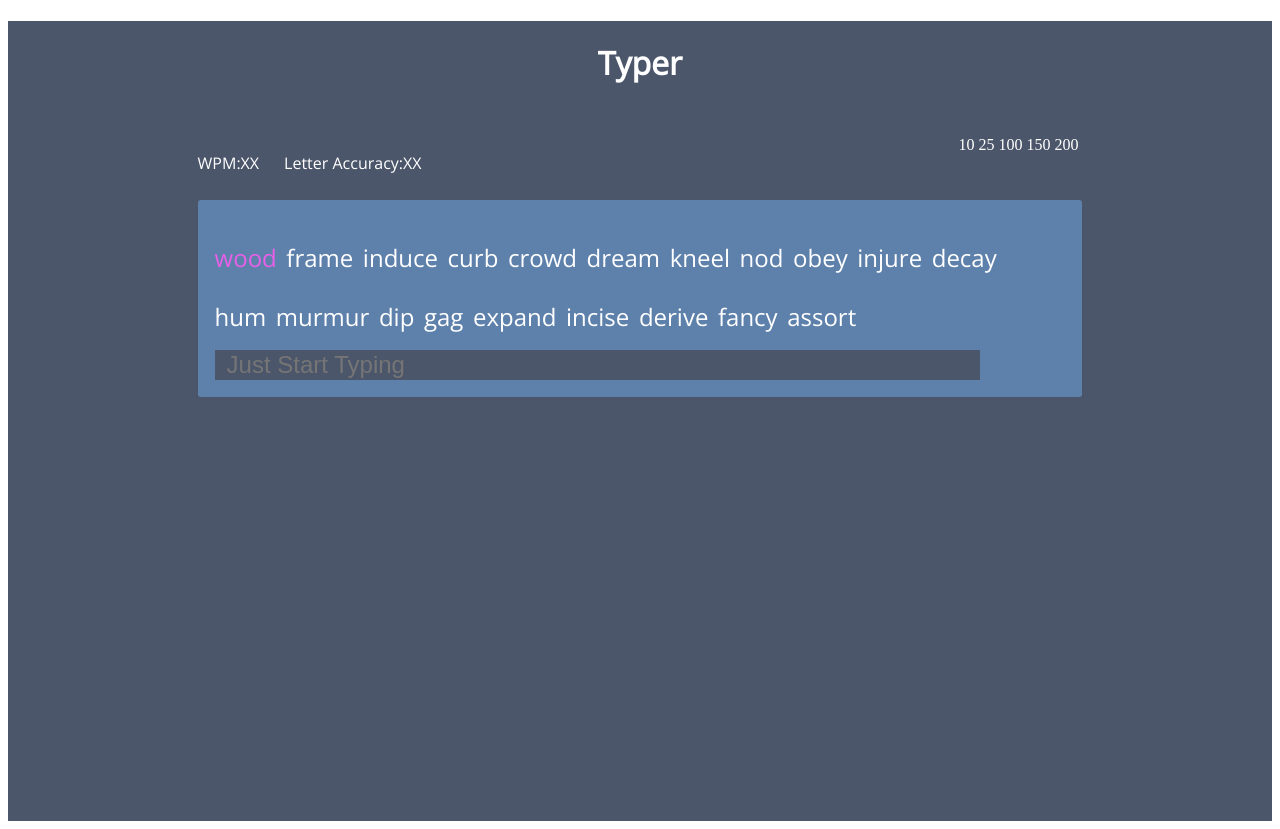
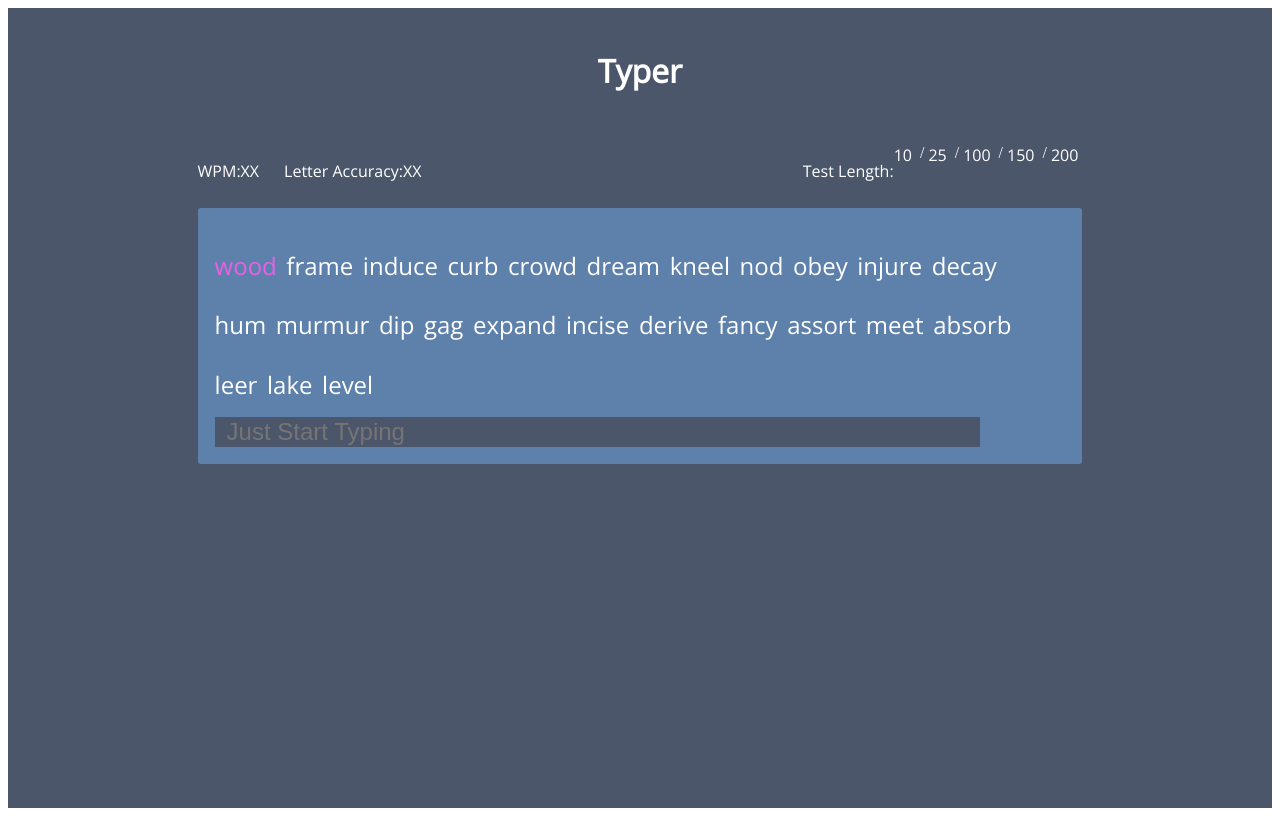
Before and after one commit to emptyelephants/typer, a Next.js app: page / in a window 1280 px wide. Built offline with nearby package versions, Linux system fonts and the light colour scheme.

Commit message:
fixed options font

```diff
--- a/components/gameOptions.js
+++ b/components/gameOptions.js
@@ -5,7 +5,8 @@ const totalWords = [10, 25, 100, 150, 200];
 const assembleOptions = (array, props) => {
   const { setRandWords, setWordIndex, words } = props;
   return (
-    array.map(option => (
+    array.map((option, index) => (
+      <>
         <Option onClick={() => {
           setWordIndex();
           setRandWords(words.sort(() => Math.random() - 0.5).slice(0, option));
@@ -14,12 +15,16 @@ const assembleOptions = (array, props) => {
         >
           {option}
         </Option>
+        { index !== array.length - 1 && <OptionDivider>/</OptionDivider>}
+      </>
     ))
   );
 };
 
 const GameOptions = props => (
   <OptionsContainer>
+    <p>Test Length: </p>
+    {' '}
     {assembleOptions(totalWords, props)}
   </OptionsContainer>
 );
@@ -30,9 +35,16 @@ export default GameOptions;
 const OptionsContainer = styled.div`
   display:flex;
 
+  p {
+    font-family:'Open Sans';
+  }
 `;
 
 const Option = styled.p`
   margin:0 4px 0 0;
   cursor:pointer;
 `;
+
+const OptionDivider = styled.span`
+  margin:0px 4px;
+`;
--- a/pages/index.js
+++ b/pages/index.js
@@ -18,7 +18,7 @@ const Index = (props) => {
   const [wrongLetters, setWrongLetters] = useState(0);
   const [incorrectWords, setIncorrect] = useState([]);
   const [gameStart, setGameStart] = useState(0);
-  const [ammountOfWords, setAmmountOfWords] = useState(20);
+  const [ammountOfWords, setAmmountOfWords] = useState(25);
   const [randWords, setRandWords] = useState(words.slice(0, ammountOfWords));
 
   const gameWords = randWords;
@@ -87,6 +87,7 @@ export default Index;
 const Game = styled.div`
   height:100vh;
   background:#4C566A;
+  overflow:auto;
 `;
 
 
```
Also changed, not shown: 1 other file (tests, documents, lock files or other folders). Lines whose indentation alone changed are shown as unchanged.
